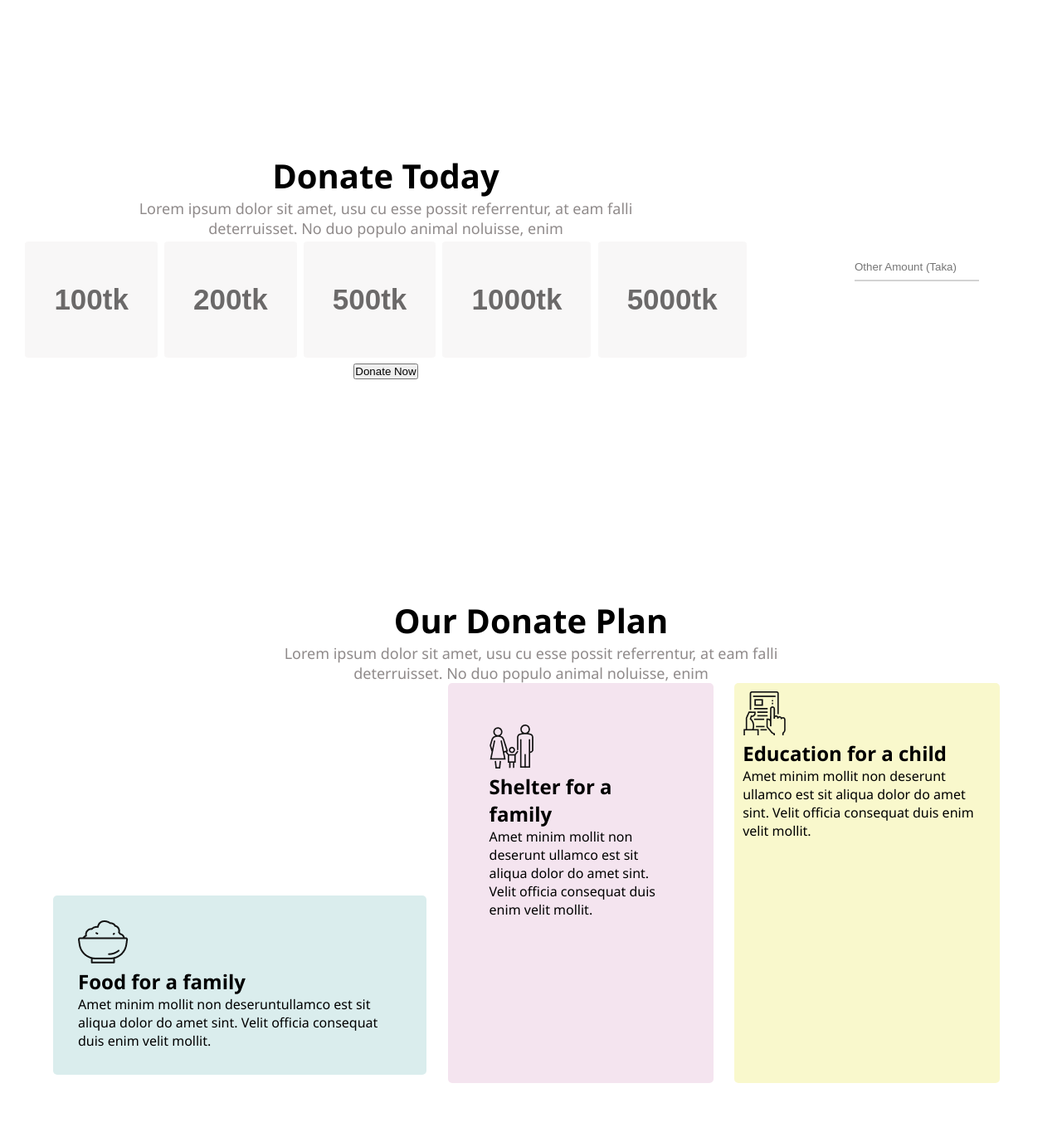
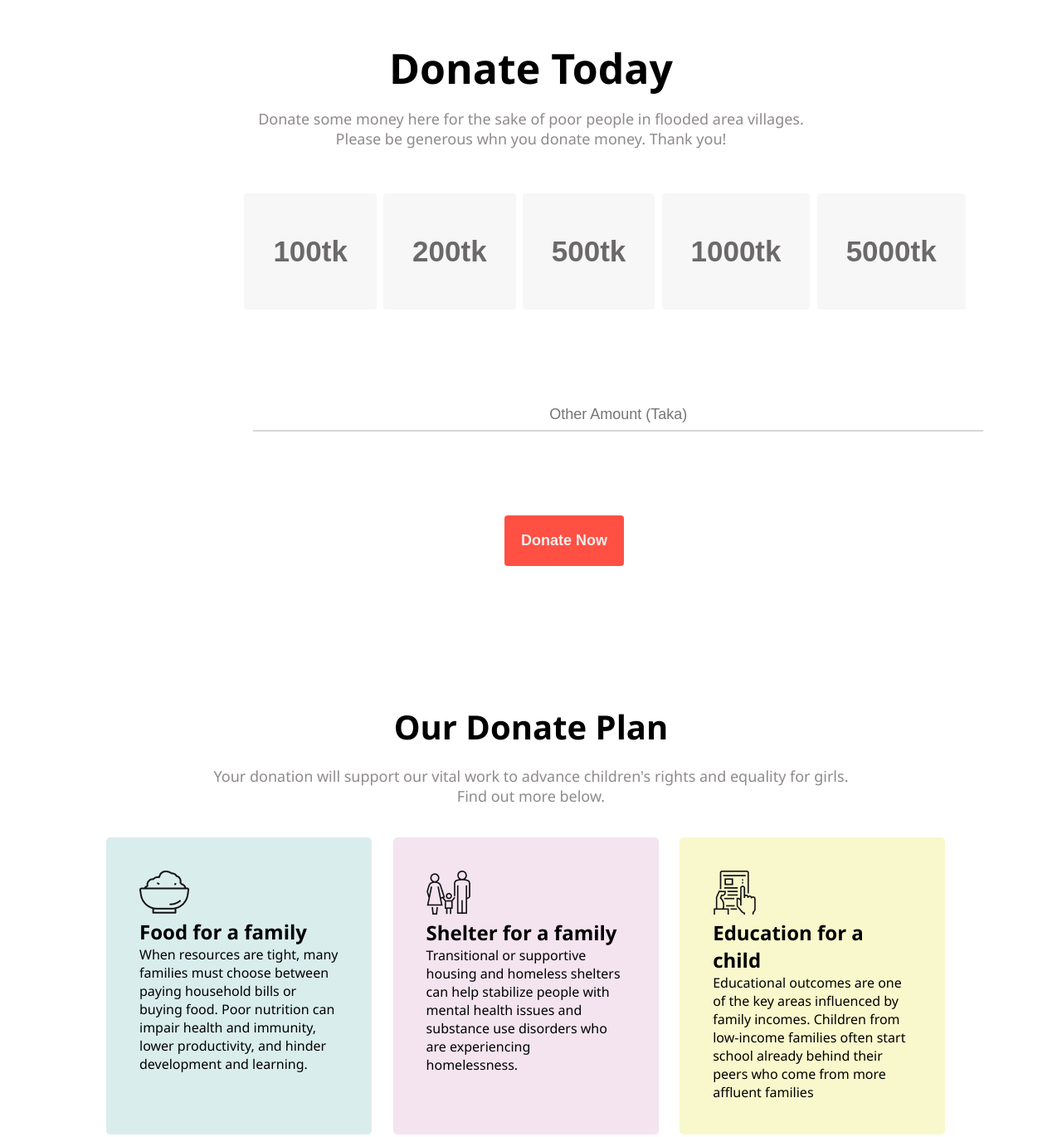
Before and after one commit to samihas23/donation-website, a plain HTML site: page index.html in a window 1280 px wide. Shown: the part 880-2250 px from the top of the page at 83% size. Drawn offline with Linux system fonts and the light colour scheme.

Commit message:
final code added

```diff
--- a/index.html
+++ b/index.html
@@ -5,77 +5,72 @@
     <meta http-equiv="X-UA-Compatible" content="IE=edge">
     <meta name="viewport" content="width=device-width, initial-scale=1.0">
     <title>Donation</title>
+    <link rel="preconnect" href="https://fonts.googleapis.com">
+    <link rel="preconnect" href="https://fonts.gstatic.com" crossorigin>
+    <link href="https://fonts.googleapis.com/css2?family=Poppins&display=swap" rel="stylesheet">
     <link rel="stylesheet" href="style.css">
 </head>
-
 <body>
     <section class="banner-area">
         <div class="content-area">
             <div class="content">
                 <h1>Let's Help Those Who Are<br>More In Need</h1>
-                <p>Lorem ipsum dolor sit amet, usu cu esse possit referrentur, at eam falli<br>deterruisset. No duo populo animal noluisse, enim</p>
+                <p>Floods are the most common natural disaster in Bangladesh.<br>Failing to evacuate flooded areas or entering flood waters can lead to injury or death.</p>
                 <button class="btn">Donate Now</button>
             </div>
         </div>
     </section>
-
     <section class="donate-area">
         <div class="donation-content">
-            <div class="information">
             <h1>Donate Today</h1>
-                <p>Lorem ipsum dolor sit amet, usu cu esse possit referrentur, at eam falli</p>
-                <p>deterruisset. No duo populo animal noluisse, enim</p>
+            <p>Donate some money here for the sake of poor people in flooded area villages.<br>Please be generous whn you donate money. Thank you!</b></p>
+        </div>
+        <div>
             <button class="button button1">100tk</button>
             <button class="button button2">200tk</button>
             <button class="button button3">500tk</button>
             <button class="button button4">1000tk</button>
             <button class="button button5">5000tk</button>
-                <button class="btn">Donate Now</button>
         </div>
         <div class="input-tag">
             <div class="input-field">
                 <input type="text" placeholder="Other Amount (Taka)">
             </div>
         </div>
+        <div>
+            <button class="donate-btn">Donate Now</button>
         </div>
     </section>
-
     <section class="donate-plan">
         <div class="donate-box">
             <h1>Our Donate Plan</h1>
-            <p>Lorem ipsum dolor sit amet, usu cu esse possit referrentur, at eam falli<br>deterruisset. No duo populo animal noluisse, enim</p>
+            <p>Your donation will support our vital work to advance children's rights and equality for girls.<br>Find out more below.</p>
         </div>
 
         <div class="flexible-box">
             <div class="mint-box">
                 <img src="images/food.png" alt="food icon">
                 <h2>Food for a family</h2>
-                <p>Amet minim mollit non deseruntullamco est sit aliqua dolor do amet sint. Velit officia consequat duis enim velit mollit.</p>
+                <p>When resources are tight, many families must choose between paying household bills or buying food. Poor nutrition can impair health and immunity, lower productivity, and hinder development and learning.</p>
             </div>
 
             <div class="pink-box">
                 <img src="images/shelter.png" alt="Family icon">
                 <h2>Shelter for a family</h2>
-                <p>Amet minim mollit non deserunt ullamco est sit aliqua dolor do amet sint. Velit officia consequat duis enim
-                velit mollit.</p>
+                <p>Transitional or supportive housing and homeless shelters can help stabilize people with mental health issues and substance use disorders who are experiencing homelessness.</p>
             </div>
 
             <div class="yellow-box">
                 <img src="images/Frame-1.png" alt="book icon">
                 <h2>Education for a child</h2>
-                <p>Amet minim mollit non deserunt
-                        ullamco est sit aliqua dolor do amet
-                        sint. Velit officia consequat duis enim
-                        velit mollit.</p>
+                <p>Educational outcomes are one of the key areas influenced by family incomes. Children from low-income families often start school already behind their peers who come from more affluent families</p>
             </div>
         </div>
     </section>
-
     <section class="subscribe-btn">
         <div class="header">
             <h1>Get My Updates</h1>
-            <p>Lorem ipsum dolor sit amet, usu cu esse possit referrentur, at eam falli</p>
-            <p>deterruisset. No duo populo animal noluisse, enim</p>
+            <p>Auto-renewable subscriptions are a great way to let people<br>access content, services, or premium features in your app</p>
         </div>
         <div class="container">
             <form action="" class="form">
@@ -84,7 +79,6 @@
             </form>
         </div>
     </section>
-
     <footer>
         <div id="footer-content">
           <p>Copyright 2022 - All Rights Reserved </p>
--- a/style.css
+++ b/style.css
@@ -22,7 +22,7 @@ body{
     text-align: center;
 }
 .content h1{
-    font-size: 60px;
+    font-size: 70px;
     color:#fff;
     margin-bottom: 20px;
 }
@@ -31,9 +31,10 @@ body{
     color:#ddd;
 }
 .content .btn{
+    font-weight: bold;
     border:none;
     outline:none;
-    padding:15px;
+    padding:20px;
     margin-top: 40px;
     border-radius: 4px;
     color: #eee;
@@ -44,24 +45,19 @@ body{
 .donate-area{
     background-size: cover;
     height: 100vh;
-    width:100%
+    width:100%;
+    margin-top: 10%;
 }
-.donation-content{
-    height: 100%;
-    display:flex;
-    justify-content: center;
-    align-items: center;
+.donation-content h1{
+    text-align: center;
+    font-size: 50px;
+    margin-bottom: 15px;
 }
-.information{
+.donation-content p{
     text-align: center;
-
-}
-.information h1{
-    font-size: 40px;
-}
-.information p{
     font-size: 18px;
     color:#7b7575d8;
+    margin-bottom: 50px;
 }
 .button{
     border: none;
@@ -78,10 +74,12 @@ body{
     font-weight: bold;
 }
 .button1 {
+    margin-left: 23%;
     background-color: rgba(203, 198, 198, 0.14);
     color: #232121a9;
 }
 .button1:hover {
+
     color:#f44b3f;
     border: 3px solid #f44b3f;
 }
@@ -122,23 +120,37 @@ body{
     display: block
 }
 .input-field{
+
+    margin-left: 19%;
     position: relative;
-    width: 150px;
+    width: 880px;
     height: 44px;
     line-height: 44px;
 }
-
 input{
-
+    font-size: 18px;
+    text-align: center;
     width: 100%;
     border: 0;
     outline: 0;
     padding: 0.5rem 0;
-    border-bottom: 2px solid #d3d3d3;
+    border-bottom: 2px solid #86828253;
     box-shadow: none;
-    color: #111;
+    color: rgba(7, 5, 5, 0.933);
     justify-content: center;
     align-items: center;
+}
+.donate-btn{
+    font-weight: bold;
+    border:none;
+    outline:none;
+    padding:20px;
+    margin-left: 47.5%;
+    border-radius: 4px;
+    color: #eee;
+    font-size: 18px;
+    cursor:pointer;
+    background: #ff5043;
 }
 .donate-plan{
     background-size: cover;
@@ -148,6 +160,7 @@ input{
 .donate-box h1{
     text-align: center;
     font-size: 40px;
+    margin-bottom: 20px;
 }
 .donate-box p{
     text-align: center;
@@ -158,29 +171,33 @@ input{
     display:flex;
 }
 .mint-box{
-    width: 450px;
-    padding: 30px;
+    width: 25%;
+    padding: 40px;
     border: 5px;
-    margin-left: 5%;
+    margin-left: 10%;
     margin-right: 2%;
-    margin-top: 20%;
-    margin-bottom: 10px;
+    margin-top: 3%;
+    margin-bottom: 5%;
     border-radius:5px;
     background-color:rgba(175, 216, 216, 0.462);
 }
 .pink-box{
-    width: 320px;
-    padding: 50px;
+    width: 25%;
+    padding: 40px;
     border: 5px;
-
+    margin-top: 3%;
+    margin-bottom: 5%;
     border-radius:5px;
     background-color:rgba(240, 219, 234, 0.73);
 }
 .yellow-box{
-    width: 320px;
-    padding: 10px;
+    width: 25%;
+    padding: 40px;
     border: 5px;
     margin-left:2%;
+    margin-right: 10%;
+    margin-top: 3%;
+    margin-bottom: 5%;
     border-radius:5px;
     background-color:rgba(245, 244, 173, 0.621);
 }
@@ -213,10 +230,13 @@ input{
     display: flex;
 }
 .form-control{
+    text-align: left;
     padding: 17px;
     padding-left: 50px;
     border:0;
-    border-radius: 3px;
+    border-bottom-left-radius: 3px;
+    border-top-left-radius: 3px;
+    background-color: #cacaca;
 }
 .form-control:focus{
     outline:none;
@@ -232,6 +252,7 @@ input{
     cursor: pointer;
     border-bottom-right-radius: 3px;
     border-top-right-radius: 3px;
+
 }
 
 #footer-content {
@@ -240,10 +261,11 @@ input{
     background: rgb(0, 0, 0);
     text-align: center;
     padding: 80px;
+
 }
 .note{
     font-size: 15px;
     padding-top: 30px;
-    font-family: 'Franklin Gothic Medium', 'Arial Narrow', Arial, sans-serif;
+    font-family: 'Poppins', sans-serif;
     color: rgb(200, 187, 187);
 }
```
Lines whose indentation alone changed are shown as unchanged.
